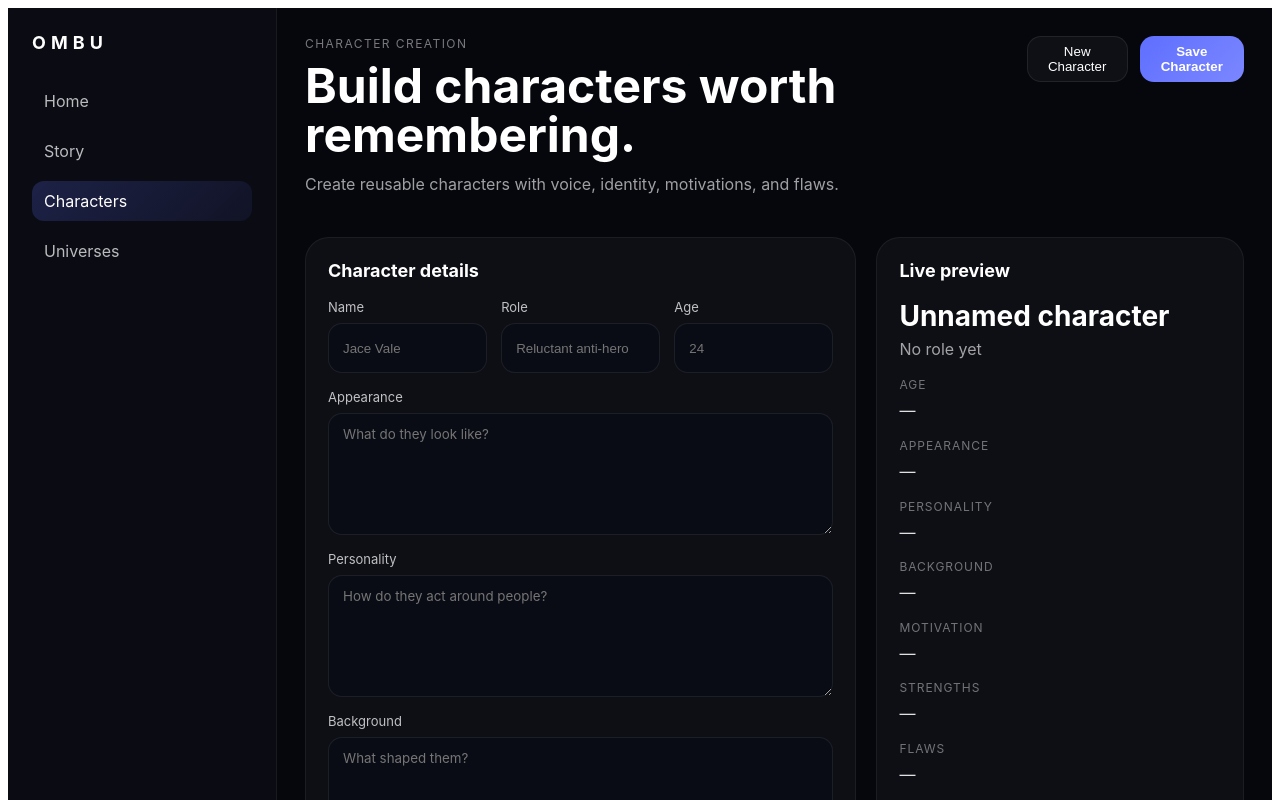
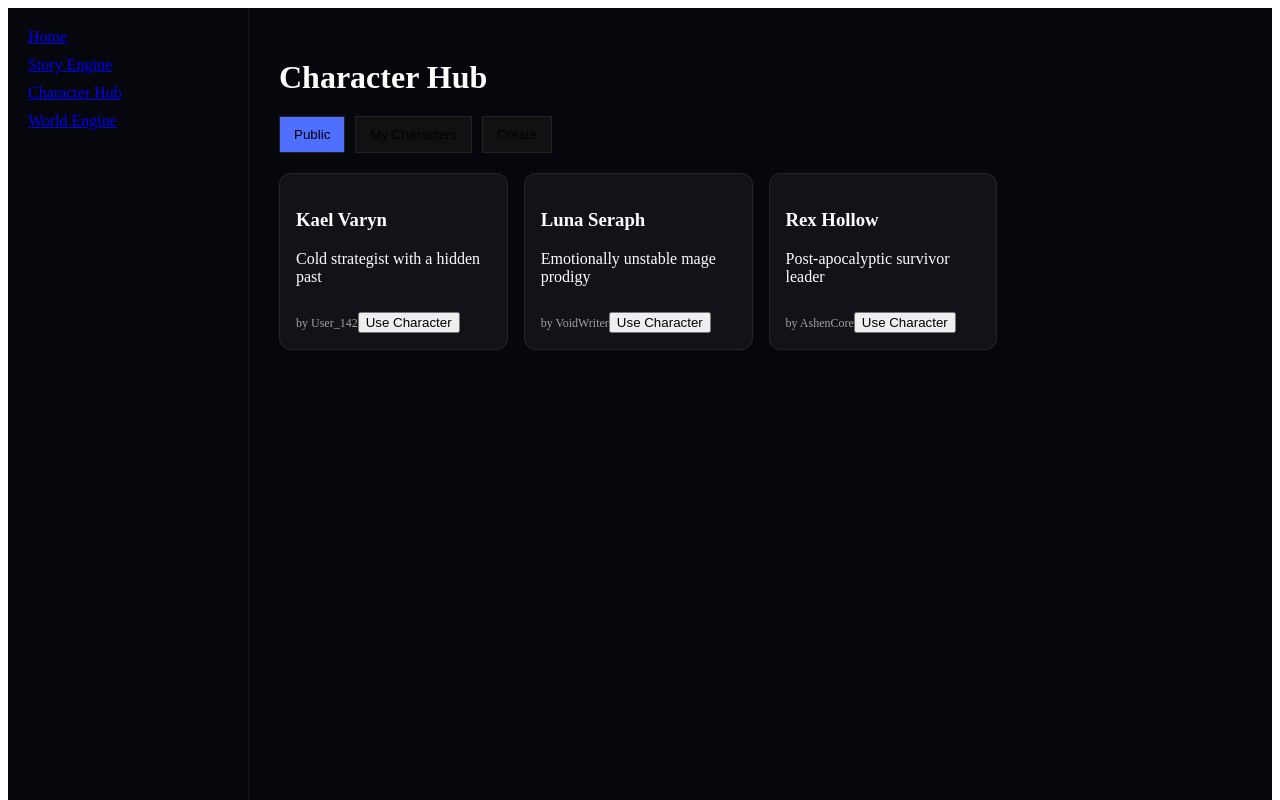
Before and after one commit to 0mbu/ombu, a Next.js app: page /characters in a window 1280 px wide. Shown: the top 800 px of the page. Built offline with nearby package versions, Linux system fonts and the light colour scheme.

Commit message:
Refactor character creation and management logic

```diff
--- a/pages/characters.js
+++ b/pages/characters.js
@@ -4,25 +4,45 @@ import { useEffect, useMemo, useState } from "react";
 
 const STORAGE_KEY = "ombu_saved_characters";
 
+const TABS = ["public", "mine", "create"];
+
 const emptyCharacter = {
   name: "",
-  role: "",
-  age: "",
-  appearance: "",
   personality: "",
   background: "",
-  motivation: "",
-  strengths: "",
-  flaws: "",
   voice: ""
 };
 
+const mockPublicCharacters = [
+  {
+    id: "p1",
+    name: "Kael Varyn",
+    description: "Cold strategist with a hidden past",
+    creator: "User_142"
+  },
+  {
+    id: "p2",
+    name: "Luna Seraph",
+    description: "Emotionally unstable mage prodigy",
+    creator: "VoidWriter"
+  },
+  {
+    id: "p3",
+    name: "Rex Hollow",
+    description: "Post-apocalyptic survivor leader",
+    creator: "AshenCore"
+  }
+];
+
 export default function CharactersPage() {
+  const [activeTab, setActiveTab] = useState("public");
+
   const [form, setForm] = useState(emptyCharacter);
   const [savedCharacters, setSavedCharacters] = useState([]);
   const [selectedId, setSelectedId] = useState(null);
   const [loaded, setLoaded] = useState(false);
 
+  // LOAD
   useEffect(() => {
     if (typeof window === "undefined") return;
 
@@ -30,28 +50,23 @@ export default function CharactersPage() {
       const raw = localStorage.getItem(STORAGE_KEY);
       if (raw) {
         const parsed = JSON.parse(raw);
-        if (Array.isArray(parsed)) {
-          setSavedCharacters(parsed);
-        }
+        if (Array.isArray(parsed)) setSavedCharacters(parsed);
       }
-    } catch (error) {
-      console.error("Failed to load characters:", error);
+    } catch (e) {
+      console.error(e);
     } finally {
       setLoaded(true);
     }
   }, []);
 
+  // SAVE
   useEffect(() => {
-    if (!loaded || typeof window === "undefined") return;
-
+    if (!loaded) return;
     localStorage.setItem(STORAGE_KEY, JSON.stringify(savedCharacters));
   }, [savedCharacters, loaded]);
 
   const updateField = (field, value) => {
-    setForm((prev) => ({
-      ...prev,
-      [field]: value
-    }));
+    setForm((prev) => ({ ...prev, [field]: value }));
   };
 
   const handleSave = () => {
@@ -59,507 +74,207 @@ export default function CharactersPage() {
 
     const character = {
       ...form,
-      id: selectedId || `${Date.now()}-${Math.random().toString(36).slice(2, 8)}`,
-      updatedAt: new Date().toISOString()
+      id:
+        selectedId ||
+        `${Date.now()}-${Math.random().toString(36).slice(2, 8)}`
     };
 
     setSavedCharacters((prev) => {
-      const exists = prev.some((item) => item.id === character.id);
+      const exists = prev.some((c) => c.id === character.id);
       if (exists) {
-        return prev.map((item) => (item.id === character.id ? character : item));
+        return prev.map((c) => (c.id === character.id ? character : c));
       }
       return [character, ...prev];
     });
 
     setSelectedId(character.id);
-  };
-
-  const handleNew = () => {
-    setSelectedId(null);
-    setForm(emptyCharacter);
-  };
-
-  const handleLoad = (character) => {
-    setSelectedId(character.id);
-    setForm({
-      name: character.name || "",
-      role: character.role || "",
-      age: character.age || "",
-      appearance: character.appearance || "",
-      personality: character.personality || "",
-      background: character.background || "",
-      motivation: character.motivation || "",
-      strengths: character.strengths || "",
-      flaws: character.flaws || "",
-      voice: character.voice || ""
-    });
+    setActiveTab("mine");
   };
 
   const handleDelete = (id) => {
-    setSavedCharacters((prev) => prev.filter((item) => item.id !== id));
-    if (selectedId === id) {
-      handleNew();
-    }
+    setSavedCharacters((prev) => prev.filter((c) => c.id !== id));
   };
 
-  const previewTitle = useMemo(() => {
-    return form.name.trim() || "Unnamed character";
-  }, [form.name]);
+  const handleLoad = (c) => {
+    setSelectedId(c.id);
+    setForm(c);
+    setActiveTab("create");
+  };
 
   return (
     <>
       <Head>
-        <title>Characters | OMBU</title>
+        <title>Character Hub | OMBU</title>
       </Head>
 
       <div style={styles.page}>
-        <div style={styles.sidebar}>
-          <div style={styles.sidebarBrand}>OMBU</div>
-          <div style={styles.sidebarLinks}>
-            <Link href="/" style={styles.sidebarLink}>Home</Link>
-            <Link href="/story" style={styles.sidebarLink}>Story</Link>
-            <Link href="/characters" style={styles.sidebarActive}>Characters</Link>
-            <Link href="/universes" style={styles.sidebarLink}>Universes</Link>
-          </div>
-        </div>
+        <Sidebar />
 
         <main style={styles.main}>
-          <div style={styles.topBar}>
-            <div>
-              <div style={styles.eyebrow}>Character creation</div>
-              <h1 style={styles.title}>Build characters worth remembering.</h1>
-              <p style={styles.subtitle}>
-                Create reusable characters with voice, identity, motivations, and flaws.
-              </p>
-            </div>
+          <h1 style={styles.title}>Character Hub</h1>
 
-            <div style={styles.topActions}>
-              <button onClick={handleNew} style={styles.secondaryButton}>
-                New Character
-              </button>
-              <button onClick={handleSave} style={styles.primaryButton}>
-                Save Character
-              </button>
-            </div>
+          {/* TABS */}
+          <div style={styles.tabs}>
+            <Tab label="Public" value="public" activeTab={activeTab} setActiveTab={setActiveTab} />
+            <Tab label="My Characters" value="mine" activeTab={activeTab} setActiveTab={setActiveTab} />
+            <Tab label="Create" value="create" activeTab={activeTab} setActiveTab={setActiveTab} />
           </div>
 
-          <div style={styles.layout}>
-            <section style={styles.formCard}>
-              <div style={styles.sectionTitle}>Character details</div>
+          {/* CONTENT */}
+          {activeTab === "public" && (
+            <div style={styles.grid}>
+              {mockPublicCharacters.map((c) => (
+                <div key={c.id} style={styles.card}>
+                  <h3>{c.name}</h3>
+                  <p>{c.description}</p>
+                  <span style={styles.meta}>by {c.creator}</span>
+                  <button style={styles.useBtn}>Use Character</button>
+                </div>
+              ))}
+            </div>
+          )}
 
-              <div style={styles.grid}>
-                <Field
-                  label="Name"
-                  value={form.name}
-                  onChange={(value) => updateField("name", value)}
-                  placeholder="Jace Vale"
-                />
-                <Field
-                  label="Role"
-                  value={form.role}
-                  onChange={(value) => updateField("role", value)}
-                  placeholder="Reluctant anti-hero"
-                />
-                <Field
-                  label="Age"
-                  value={form.age}
-                  onChange={(value) => updateField("age", value)}
-                  placeholder="24"
-                />
-              </div>
+          {activeTab === "mine" && (
+            <div style={styles.grid}>
+              {savedCharacters.length === 0 && (
+                <p>No characters yet.</p>
+              )}
 
-              <TextAreaField
-                label="Appearance"
-                value={form.appearance}
-                onChange={(value) => updateField("appearance", value)}
-                placeholder="What do they look like?"
+              {savedCharacters.map((c) => (
+                <div key={c.id} style={styles.card}>
+                  <h3>{c.name}</h3>
+                  <p>{c.personality}</p>
+
+                  <div style={styles.row}>
+                    <button onClick={() => handleLoad(c)}>Edit</button>
+                    <button onClick={() => handleDelete(c.id)}>Delete</button>
+                  </div>
+                </div>
+              ))}
+            </div>
+          )}
+
+          {activeTab === "create" && (
+            <div style={styles.form}>
+              <input
+                placeholder="Name"
+                value={form.name}
+                onChange={(e) => updateField("name", e.target.value)}
               />
-              <TextAreaField
-                label="Personality"
+              <textarea
+                placeholder="Personality"
                 value={form.personality}
-                onChange={(value) => updateField("personality", value)}
-                placeholder="How do they act around people?"
+                onChange={(e) => updateField("personality", e.target.value)}
               />
-              <TextAreaField
-                label="Background"
+              <textarea
+                placeholder="Backstory"
                 value={form.background}
-                onChange={(value) => updateField("background", value)}
-                placeholder="What shaped them?"
+                onChange={(e) => updateField("background", e.target.value)}
               />
-              <TextAreaField
-                label="Motivation"
-                value={form.motivation}
-                onChange={(value) => updateField("motivation", value)}
-                placeholder="What do they want most?"
+              <textarea
+                placeholder="Voice"
+                value={form.voice}
+                onChange={(e) => updateField("voice", e.target.value)}
               />
-              <TextAreaField
-                label="Strengths"
-                value={form.strengths}
-                onChange={(value) => updateField("strengths", value)}
-                placeholder="What are they good at?"
-              />
-              <TextAreaField
-                label="Flaws"
-                value={form.flaws}
-                onChange={(value) => updateField("flaws", value)}
-                placeholder="What holds them back?"
-              />
-              <TextAreaField
-                label="Voice"
-                value={form.voice}
-                onChange={(value) => updateField("voice", value)}
-                placeholder="How do they speak or carry themselves?"
-              />
-            </section>
 
-            <aside style={styles.sideColumn}>
-              <div style={styles.previewCard}>
-                <div style={styles.sectionTitle}>Live preview</div>
-                <div style={styles.previewName}>{previewTitle}</div>
-                <div style={styles.previewRole}>{form.role || "No role yet"}</div>
-
-                <PreviewRow label="Age" value={form.age} />
-                <PreviewRow label="Appearance" value={form.appearance} />
-                <PreviewRow label="Personality" value={form.personality} />
-                <PreviewRow label="Background" value={form.background} />
-                <PreviewRow label="Motivation" value={form.motivation} />
-                <PreviewRow label="Strengths" value={form.strengths} />
-                <PreviewRow label="Flaws" value={form.flaws} />
-                <PreviewRow label="Voice" value={form.voice} />
-              </div>
-
-              <div style={styles.savedCard}>
-                <div style={styles.sectionTitle}>Saved characters</div>
-
-                {!savedCharacters.length ? (
-                  <div style={styles.emptyState}>
-                    No saved characters yet.
-                  </div>
-                ) : (
-                  <div style={styles.savedList}>
-                    {savedCharacters.map((character) => (
-                      <div key={character.id} style={styles.savedItem}>
-                        <button
-                          type="button"
-                          onClick={() => handleLoad(character)}
-                          style={styles.savedLoadButton}
-                        >
-                          <div style={styles.savedName}>{character.name || "Unnamed character"}</div>
-                          <div style={styles.savedMeta}>{character.role || "No role set"}</div>
-                        </button>
-
-                        <button
-                          type="button"
-                          onClick={() => handleDelete(character.id)}
-                          style={styles.deleteButton}
-                        >
-                          Delete
-                        </button>
-                      </div>
-                    ))}
-                  </div>
-                )}
-              </div>
-            </aside>
-          </div>
+              <button onClick={handleSave}>Save Character</button>
+            </div>
+          )}
         </main>
       </div>
     </>
   );
 }
 
-function Field({ label, value, onChange, placeholder }) {
+function Tab({ label, value, activeTab, setActiveTab }) {
   return (
-    <label style={styles.field}>
-      <span style={styles.label}>{label}</span>
-      <input
-        value={value}
-        onChange={(e) => onChange(e.target.value)}
-        placeholder={placeholder}
-        style={styles.input}
-      />
-    </label>
+    <button
+      onClick={() => setActiveTab(value)}
+      style={{
+        ...styles.tab,
+        ...(activeTab === value ? styles.activeTab : {})
+      }}
+    >
+      {label}
+    </button>
   );
 }
 
-function TextAreaField({ label, value, onChange, placeholder }) {
+function Sidebar() {
   return (
-    <label style={styles.field}>
-      <span style={styles.label}>{label}</span>
-      <textarea
-        value={value}
-        onChange={(e) => onChange(e.target.value)}
-        placeholder={placeholder}
-        style={styles.textarea}
-      />
-    </label>
-  );
-}
-
-function PreviewRow({ label, value }) {
-  return (
-    <div style={styles.previewRow}>
-      <div style={styles.previewLabel}>{label}</div>
-      <div style={styles.previewValue}>{value || "—"}</div>
+    <div style={styles.sidebar}>
+      <Link href="/">Home</Link>
+      <Link href="/story">Story Engine</Link>
+      <Link href="/characters">Character Hub</Link>
+      <Link href="/universes">World Engine</Link>
     </div>
   );
 }
 
 const styles = {
   page: {
+    display: "flex",
     minHeight: "100vh",
-    display: "flex",
-    background: "#06070d",
-    color: "white",
-    fontFamily:
-      'Inter, ui-sans-serif, system-ui, -apple-system, BlinkMacSystemFont, "Segoe UI", sans-serif'
+    background: "#05070d",
+    color: "white"
   },
-
   sidebar: {
-    width: 220,
+    width: 200,
+    padding: 20,
     borderRight: "1px solid rgba(255,255,255,0.06)",
-    padding: 24,
-    background: "rgba(10,12,20,0.9)"
-  },
-
-  sidebarBrand: {
-    fontSize: 18,
-    fontWeight: 700,
-    letterSpacing: "0.28em",
-    marginBottom: 28
-  },
-
-  sidebarLinks: {
     display: "flex",
     flexDirection: "column",
     gap: 10
   },
-
-  sidebarLink: {
-    textDecoration: "none",
-    color: "rgba(255,255,255,0.72)",
-    padding: "10px 12px",
-    borderRadius: 12
-  },
-
-  sidebarActive: {
-    textDecoration: "none",
-    color: "white",
-    background: "linear-gradient(135deg, rgba(96,115,255,0.22), rgba(96,115,255,0.08))",
-    padding: "10px 12px",
-    borderRadius: 12
-  },
-
   main: {
     flex: 1,
-    padding: 28
+    padding: 30
   },
-
-  topBar: {
+  title: {
+    fontSize: 32,
+    marginBottom: 20
+  },
+  tabs: {
     display: "flex",
-    justifyContent: "space-between",
-    gap: 24,
-    alignItems: "flex-start",
-    marginBottom: 24
+    gap: 10,
+    marginBottom: 20
   },
-
-  eyebrow: {
-    fontSize: 12,
-    letterSpacing: "0.12em",
-    textTransform: "uppercase",
-    color: "rgba(255,255,255,0.46)",
-    marginBottom: 10
-  },
-
-  title: {
-    margin: 0,
-    fontSize: "clamp(2rem, 4vw, 3rem)",
-    lineHeight: 1.03
-  },
-
-  subtitle: {
-    marginTop: 12,
-    maxWidth: 720,
-    color: "rgba(255,255,255,0.62)",
-    lineHeight: 1.6
-  },
-
-  topActions: {
-    display: "flex",
-    gap: 12
-  },
-
-  primaryButton: {
-    height: 46,
-    padding: "0 18px",
-    borderRadius: 14,
-    border: "none",
-    cursor: "pointer",
-    color: "white",
-    fontWeight: 700,
-    background: "linear-gradient(135deg, #5f6fff, #7b87ff)"
-  },
-
-  secondaryButton: {
-    height: 46,
-    padding: "0 18px",
-    borderRadius: 14,
-    border: "1px solid rgba(255,255,255,0.08)",
-    background: "rgba(255,255,255,0.04)",
-    color: "white",
+  tab: {
+    padding: "10px 14px",
+    background: "#111",
+    border: "1px solid #222",
     cursor: "pointer"
   },
-
-  layout: {
+  activeTab: {
+    background: "#4f6fff"
+  },
+  grid: {
     display: "grid",
-    gridTemplateColumns: "minmax(0, 1.2fr) minmax(320px, 0.8fr)",
-    gap: 20
+    gridTemplateColumns: "repeat(auto-fill, minmax(220px, 1fr))",
+    gap: 16
   },
-
-  formCard: {
-    background: "rgba(255,255,255,0.035)",
-    border: "1px solid rgba(255,255,255,0.06)",
-    borderRadius: 24,
-    padding: 22
+  card: {
+    padding: 16,
+    borderRadius: 12,
+    background: "rgba(255,255,255,0.05)",
+    border: "1px solid rgba(255,255,255,0.08)"
   },
-
-  sideColumn: {
+  meta: {
+    fontSize: 12,
+    opacity: 0.6
+  },
+  useBtn: {
+    marginTop: 10
+  },
+  row: {
+    display: "flex",
+    gap: 10,
+    marginTop: 10
+  },
+  form: {
     display: "flex",
     flexDirection: "column",
-    gap: 20
-  },
-
-  previewCard: {
-    background: "rgba(255,255,255,0.035)",
-    border: "1px solid rgba(255,255,255,0.06)",
-    borderRadius: 24,
-    padding: 22
-  },
-
-  savedCard: {
-    background: "rgba(255,255,255,0.035)",
-    border: "1px solid rgba(255,255,255,0.06)",
-    borderRadius: 24,
-    padding: 22
-  },
-
-  sectionTitle: {
-    fontSize: 18,
-    fontWeight: 700,
-    marginBottom: 18
-  },
-
-  grid: {
-    display: "grid",
-    gridTemplateColumns: "repeat(3, minmax(0, 1fr))",
-    gap: 14
-  },
-
-  field: {
-    display: "flex",
-    flexDirection: "column",
-    gap: 8,
-    marginBottom: 16
-  },
-
-  label: {
-    fontSize: 13,
-    color: "rgba(255,255,255,0.74)"
-  },
-
-  input: {
-    height: 48,
-    borderRadius: 14,
-    border: "1px solid rgba(255,255,255,0.08)",
-    background: "rgba(11,13,22,0.9)",
-    color: "white",
-    padding: "0 14px",
-    outline: "none"
-  },
-
-  textarea: {
-    minHeight: 96,
-    borderRadius: 14,
-    border: "1px solid rgba(255,255,255,0.08)",
-    background: "rgba(11,13,22,0.9)",
-    color: "white",
-    padding: "12px 14px",
-    outline: "none",
-    resize: "vertical",
-    fontFamily: "inherit"
-  },
-
-  previewName: {
-    fontSize: 28,
-    fontWeight: 700,
-    marginBottom: 6
-  },
-
-  previewRole: {
-    color: "rgba(255,255,255,0.62)",
-    marginBottom: 18
-  },
-
-  previewRow: {
-    marginBottom: 14
-  },
-
-  previewLabel: {
-    fontSize: 12,
-    letterSpacing: "0.08em",
-    textTransform: "uppercase",
-    color: "rgba(255,255,255,0.42)",
-    marginBottom: 6
-  },
-
-  previewValue: {
-    lineHeight: 1.6,
-    color: "rgba(255,255,255,0.88)"
-  },
-
-  emptyState: {
-    color: "rgba(255,255,255,0.52)"
-  },
-
-  savedList: {
-    display: "flex",
-    flexDirection: "column",
-    gap: 12
-  },
-
-  savedItem: {
-    display: "flex",
-    gap: 10,
-    alignItems: "stretch"
-  },
-
-  savedLoadButton: {
-    flex: 1,
-    textAlign: "left",
-    borderRadius: 16,
-    border: "1px solid rgba(255,255,255,0.08)",
-    background: "rgba(11,13,22,0.9)",
-    color: "white",
-    padding: "14px",
-    cursor: "pointer"
-  },
-
-  savedName: {
-    fontWeight: 700,
-    marginBottom: 4
-  },
-
-  savedMeta: {
-    color: "rgba(255,255,255,0.58)",
-    fontSize: 14
-  },
-
-  deleteButton: {
-    borderRadius: 14,
-    border: "1px solid rgba(255,255,255,0.08)",
-    background: "rgba(255,255,255,0.04)",
-    color: "white",
-    padding: "0 14px",
-    cursor: "pointer"
+    gap: 12,
+    maxWidth: 500
   }
 };
```
